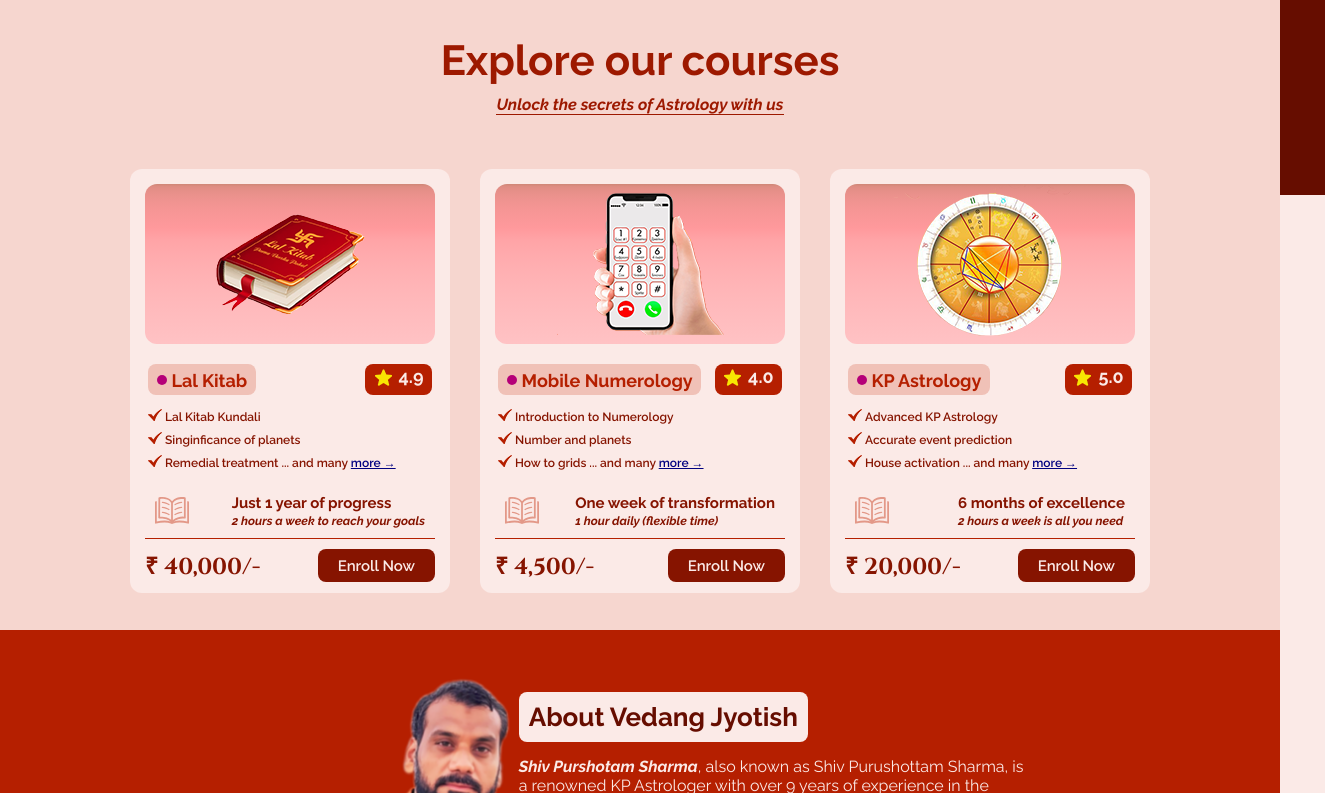
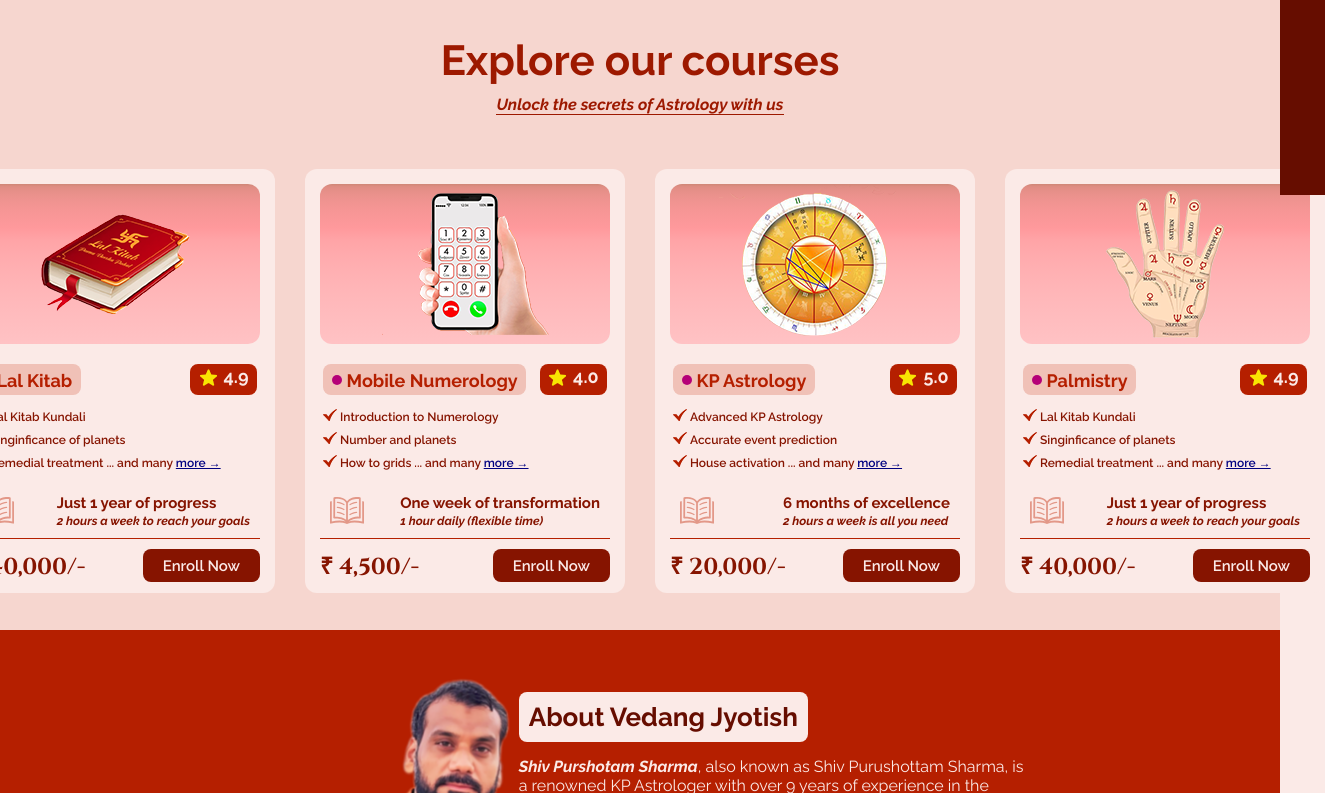
Before and after one commit to vedangjyotish/home, an Angular app: page / in a window 1280 px wide. Shown: the part 705-1498 px from the top of the page, 1325 px wide, since content can reach past the window. Built offline with nearby package versions, Linux system fonts and the light colour scheme.

Commit message:
new card added

```diff
--- a/src/app/ccards/cdata.ts
+++ b/src/app/ccards/cdata.ts
@@ -35,12 +35,12 @@ export const cdata = [
   {
     cid: 'c4',
     name: 'Palmistry',
-    img: 'pic4.jpg',
+    img: 'hand.png',
     alt: 'random',
     rating: 4.9,
     highlights: ["Lal Kitab Kundali", "Singinficance of planets", "Remedial treatment"],
     tagline: ["Just 1 year of progress", " 2 hours a week to reach your goals"],
     price: "40,000",
-    featured: false,
+    featured: true,
   }
 ]
```
Also changed, not shown: src/assets/ccards/img/hand.png (added).
